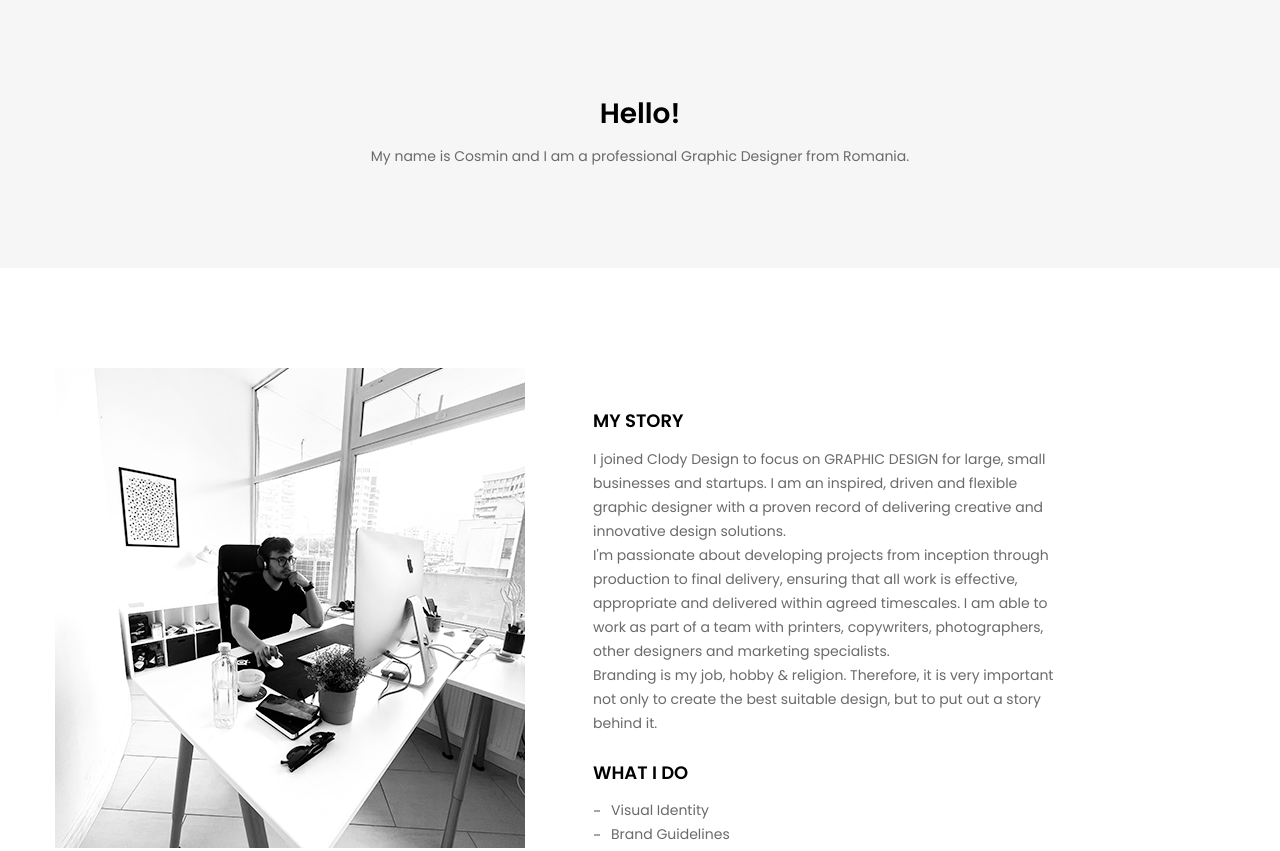
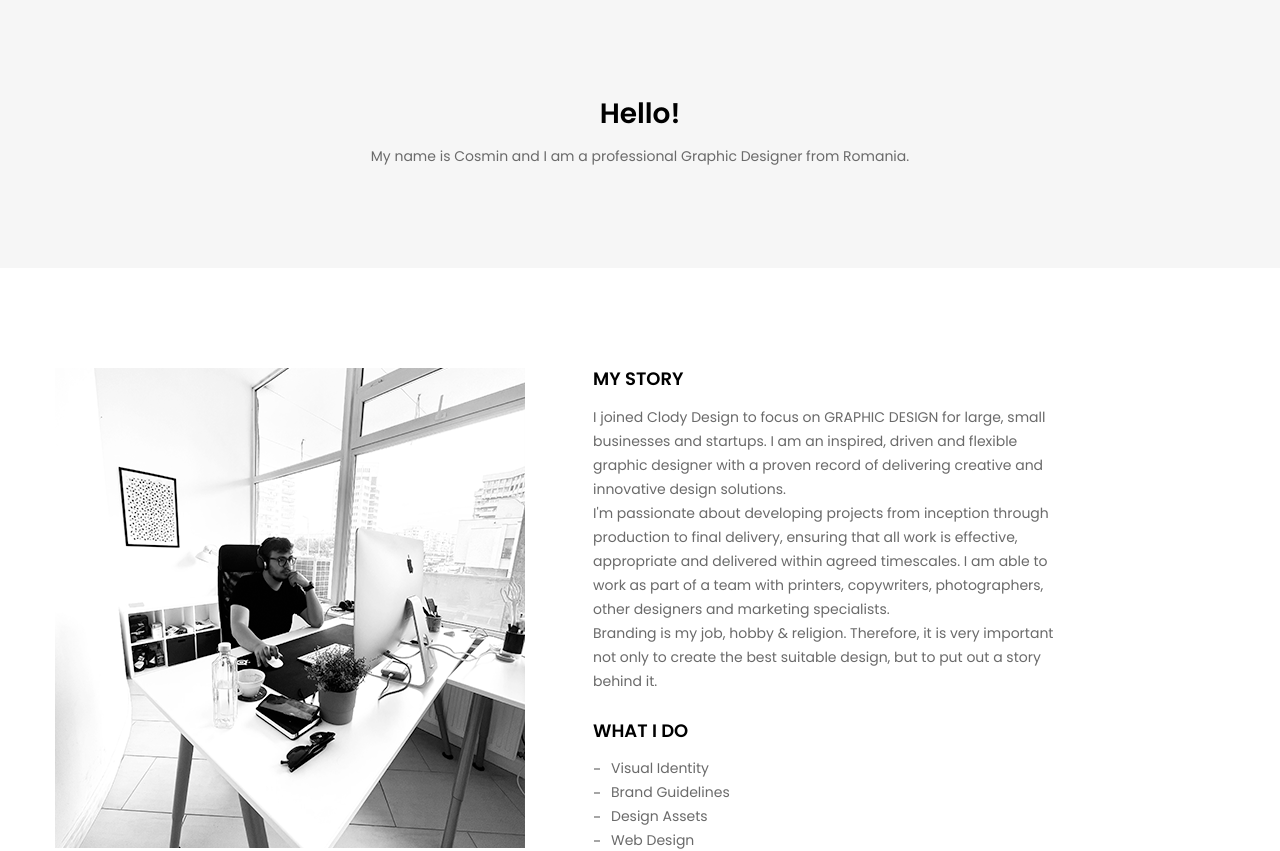
Before and after one commit to Codrinelul/CloudCosmin, a plain HTML site: page about.html in a window 1280 px wide. Shown: the part 91-942 px from the top of the page. Drawn offline with Linux system fonts and the light colour scheme.

Commit message:
aliniatt

```diff
--- a/css/style.css
+++ b/css/style.css
@@ -1108,7 +1108,7 @@ label {
 .about-wrapper {
 }
 .about-text {
-  padding-top: 42px;
+  padding-top: auto;
   padding-left: 38px;
 }
 .about-text p {
```
